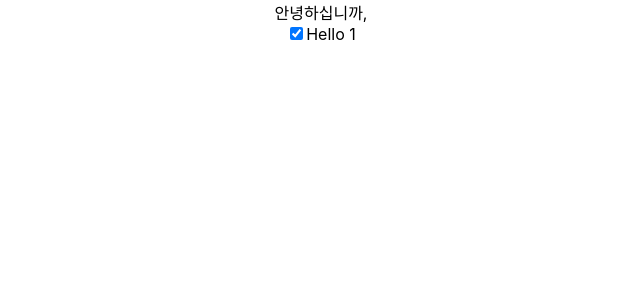
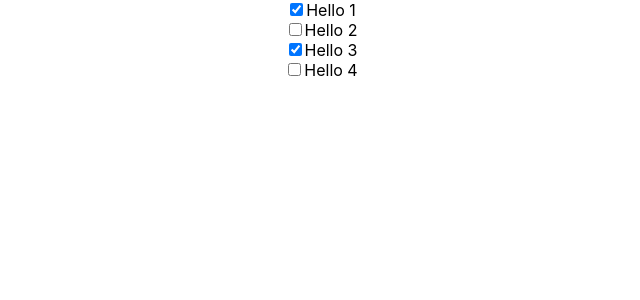
Before and after one commit to BearWithpy/Webkit640_Todo.v2_Front, a React (Create React App) app: page / in a window 1280 px wide. Shown: the top 300 px of the page, without its empty margins (319-959 px from the left). Built offline with nearby package versions, Linux system fonts and the light colour scheme.

Commit message:
9. React에서 리스트 렌더링하기 1

```diff
--- a/src/App.js
+++ b/src/App.js
@@ -9,17 +9,20 @@ class App extends Component {
     constructor(props) {
         super(props)
         this.state = {
-            item: { id: 0, title: "Hello 1", done: true },
+            items: [
+                { id: 0, title: "Hello 1", done: true },
+                { id: 1, title: "Hello 2", done: false },
+                { id: 2, title: "Hello 3", done: true },
+                { id: 3, title: "Hello 4", done: false },
+            ],
         }
     }
 
     render() {
-        return (
-            <div className="App">
-                <Hello />
-                <Todo item={this.state.item} />
-            </div>
-        )
+        var todoItems = this.state.items.map((item, idx) => (
+            <Todo item={item} key={item.id} />
+        ))
+        return <div className="App">{todoItems}</div>
     }
 }
 
```
